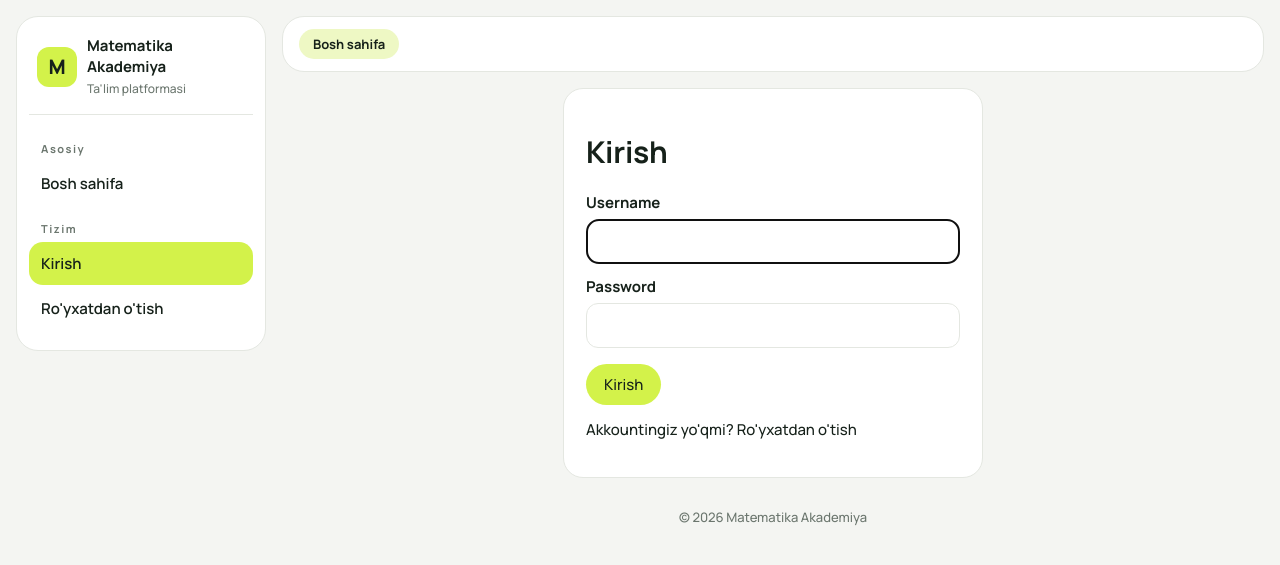
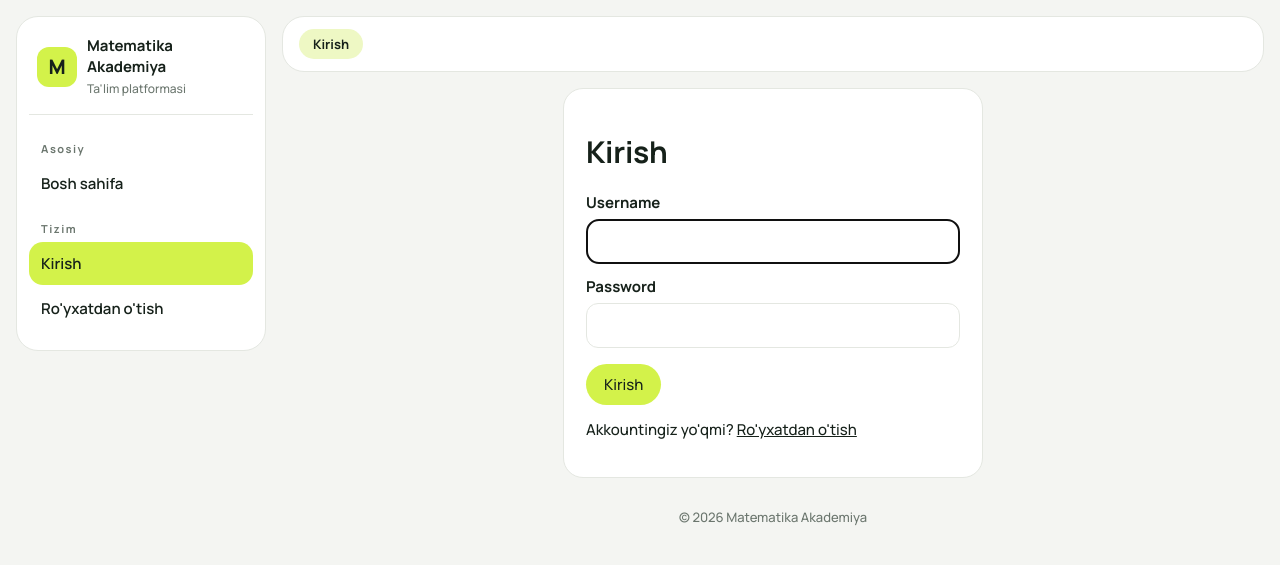
Before and after one commit to rahimjonovabdullo/matematika-akademiya, a Django app: page /kirish/ in a window 1280 px wide. Shown: the top 565 px of the page. Run offline with Django 5.2, Linux system fonts and the light colour scheme.

Commit message:
Add underline style to registration link in login.html

```diff
--- a/academy/templates/registration/login.html
+++ b/academy/templates/registration/login.html
@@ -1,4 +1,5 @@
 {% extends "base.html" %}
+{% block crumb %}Kirish{% endblock %}
 {% block content %}
 <div class="card" style="max-width:420px;margin:0 auto">
   <h1>Kirish</h1>
@@ -11,6 +12,6 @@
     {% endfor %}
     <div style="margin-top:16px"><button class="btn" type="submit">Kirish</button></div>
   </form>
-  <p style="margin-top:14px">Akkountingiz yo'qmi? <a href="{% url 'register' %}">Ro'yxatdan o'tish</a></p>
+  <p style="margin-top:14px">Akkountingiz yo'qmi? <a href="{% url 'register' %}" style="text-decoration:underline">Ro'yxatdan o'tish</a></p>
 </div>
 {% endblock %}
```
